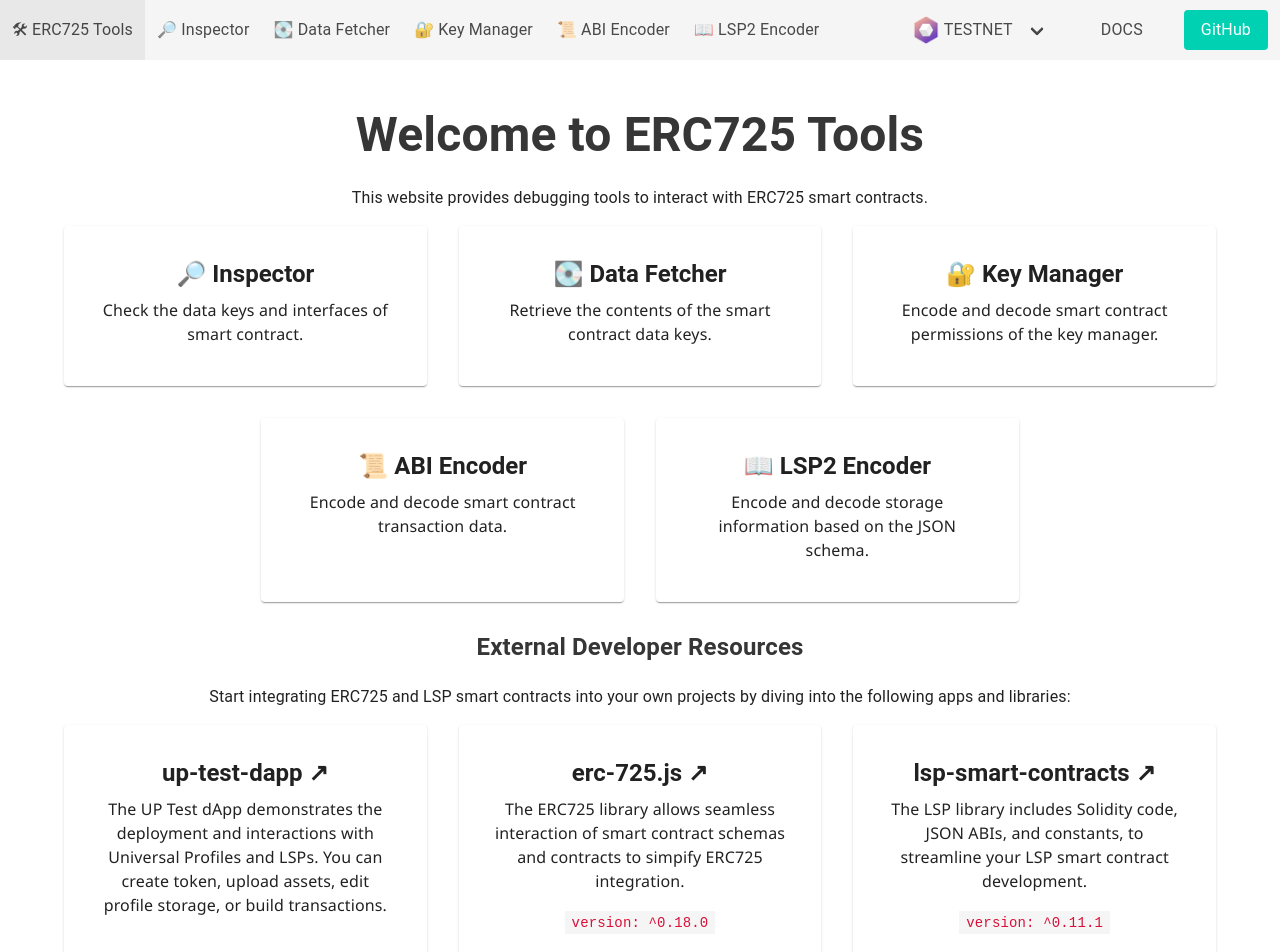
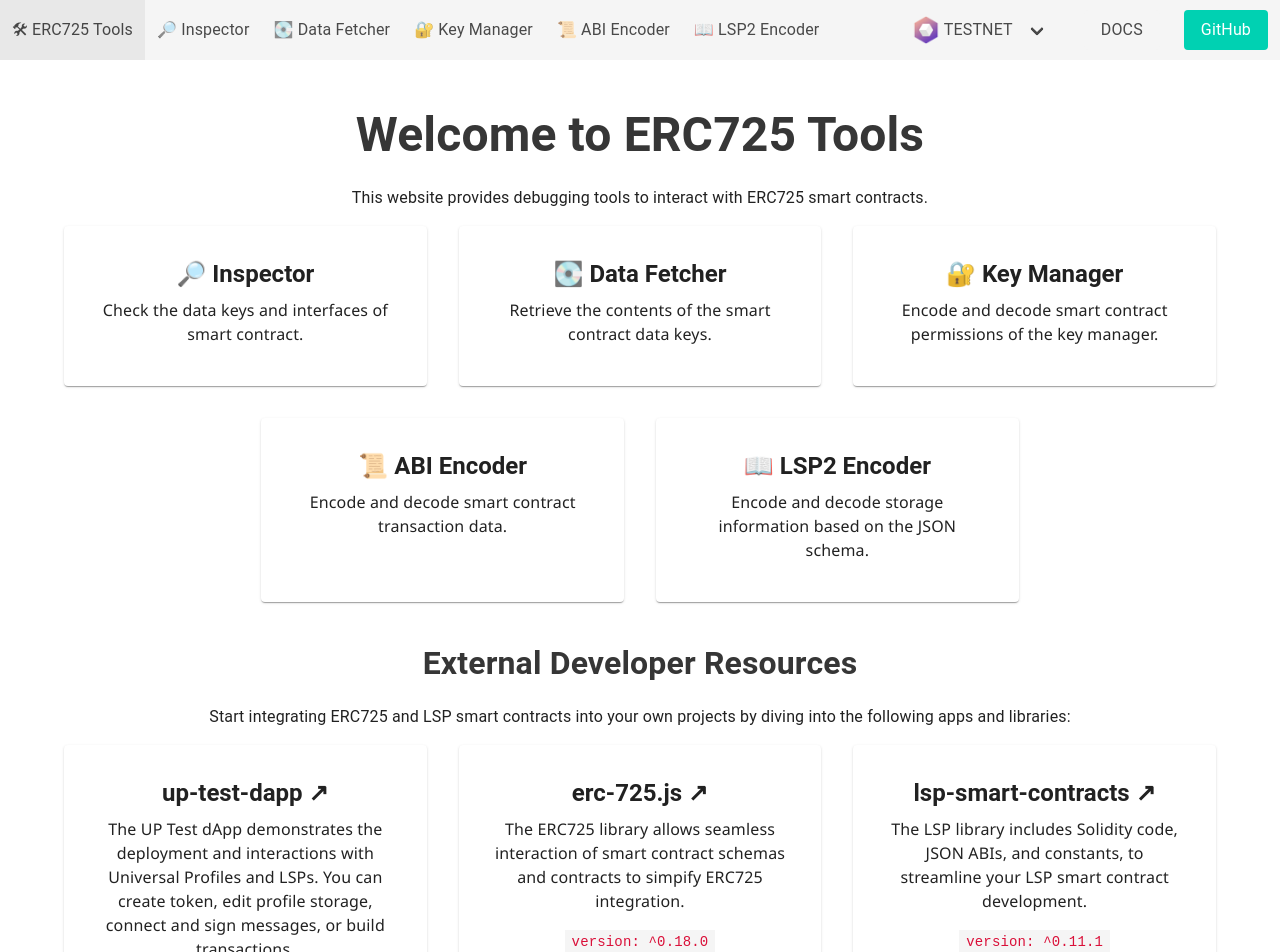
Before and after one commit to lukso-network/tools-erc725-inspect, a Next.js app: page / in a window 1280 px wide. Shown: the top 952 px of the page. Built offline with nearby package versions, Linux system fonts and the light colour scheme.

Commit message:
feat: adjust card descriptions

```diff
--- a/pages/index.tsx
+++ b/pages/index.tsx
@@ -55,7 +55,7 @@ const Home: NextPage = () => {
               },
             ]}
           ></CardContainer>
-          <h3 className="title is-4">External Developer Resources</h3>
+          <h3 className="title is-3">External Developer Resources</h3>
           <p>
             Start integrating ERC725 and LSP smart contracts into your own
             projects by diving into the following apps and libraries:
@@ -65,7 +65,7 @@ const Home: NextPage = () => {
               {
                 title: 'up-test-dapp',
                 description:
-                  'The UP Test dApp demonstrates the deployment and interactions with Universal Profiles and LSPs. You can create token, upload assets, edit profile storage, or build transactions.',
+                  'The UP Test dApp demonstrates the deployment and interactions with Universal Profiles and LSPs. You can create token, edit profile storage, connect and sign messages, or build transactions.',
                 link: 'https://up-test-dapp.lukso.tech/',
                 isExternal: true,
               },
```
